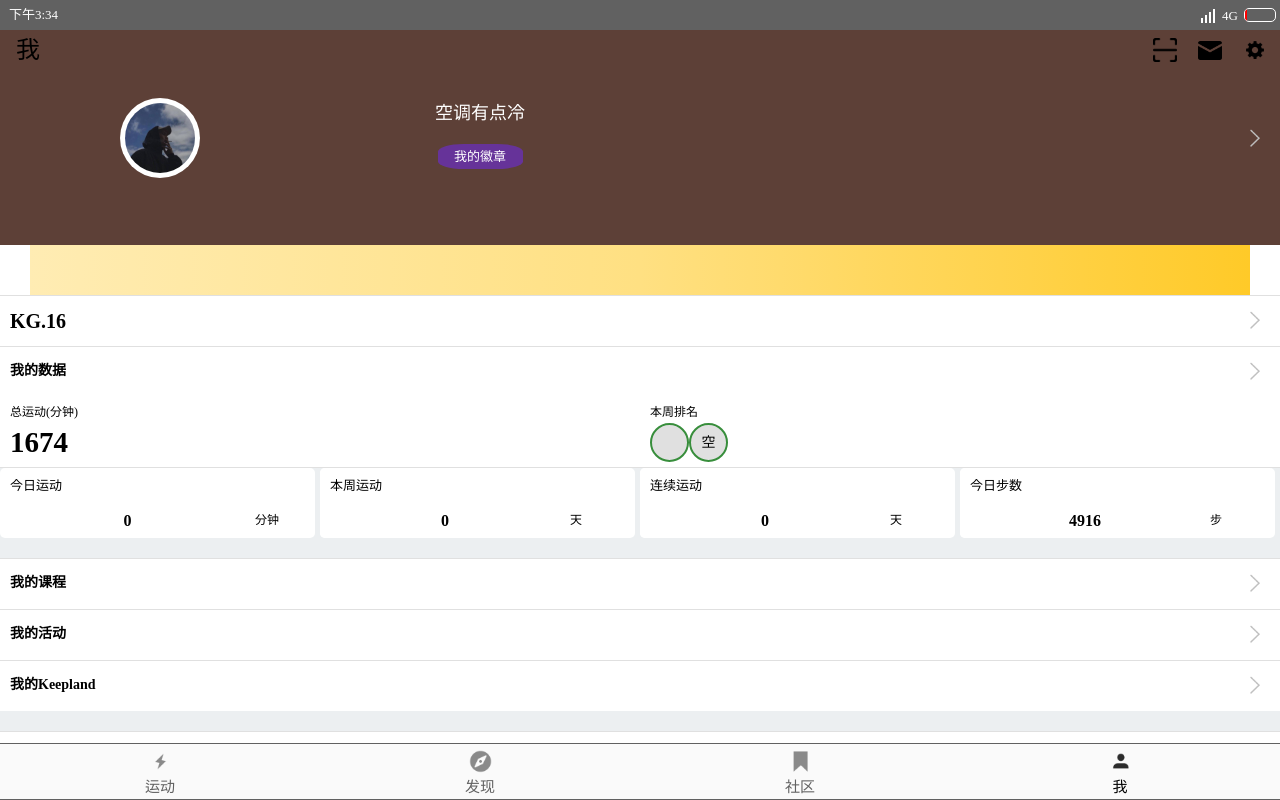
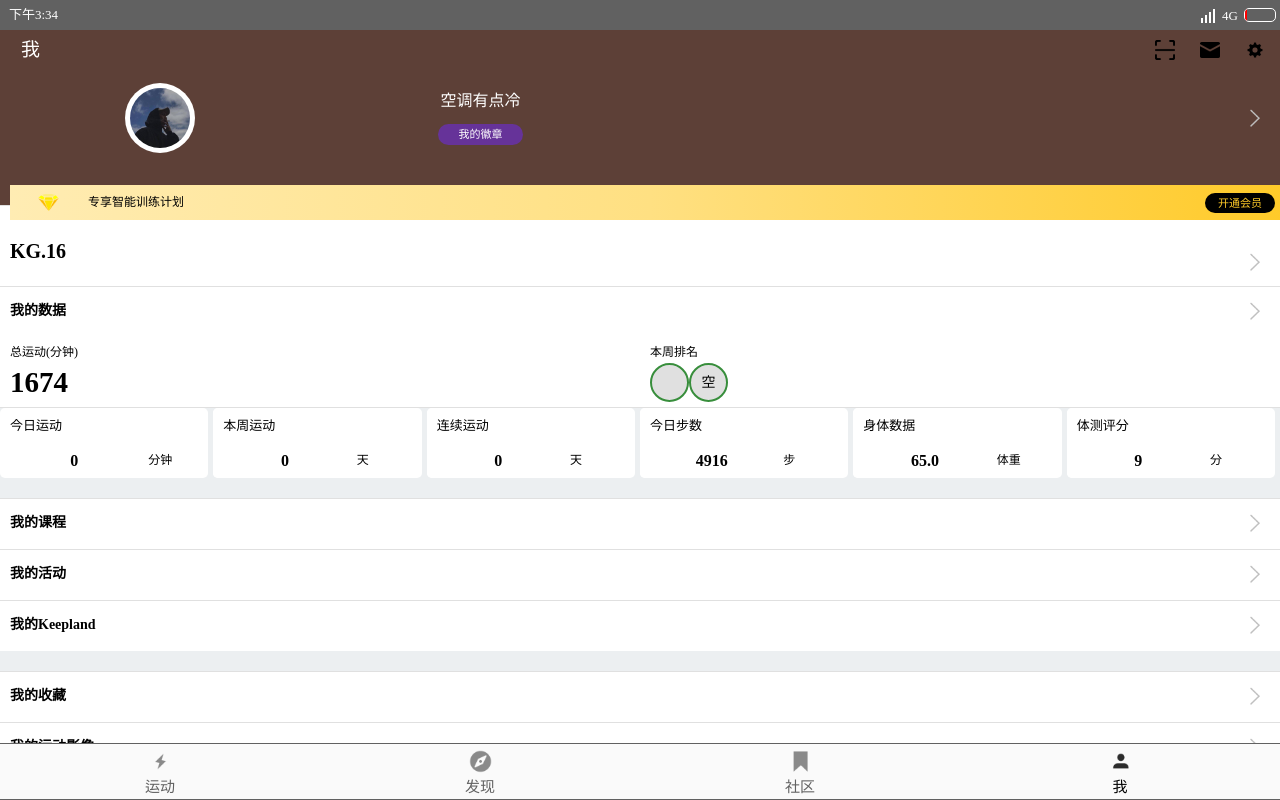
Before and after one commit to Alien1008611/keep2019, a plain HTML site: page page/me.html in a window 1280 px wide. Drawn offline with Linux system fonts and the light colour scheme.

Commit message:
标题跟新

```diff
--- a/css/me/dynamic.css
+++ b/css/me/dynamic.css
@@ -6,6 +6,7 @@
     align-items: center;
     position: fixed;
     top: 20px;
+    z-index: 9999;
 
 }
 
@@ -27,6 +28,7 @@
     flex: 1;
     width: 100%;
     overflow: scroll;
+    position: relative;
 }
 .me_start_right_div{
     height: 40px;
@@ -34,15 +36,16 @@
     margin-right: 5px;
     background-repeat: no-repeat;
     background-position: center;
-    background-size: 60%;
+    background-size: 50%;
     line-height: 40px;
     text-align: right;
-    font-size: 24px;
+    font-size: 19px;
+    color: white;
 }
 
 
 #me_name{
-    height: 215px;
+    height: 175px;
     background-color: #5D4037;
     display: flex;
     flex-flow: column;
@@ -70,8 +73,8 @@
     align-items: center;
 }
 #name_left_img{
-    height: 80px;
-    width: 80px;
+    height: 70px;
+    width: 70px;
     background-color: white;
     border-radius: 50%;
     display: flex;
@@ -79,8 +82,8 @@
     align-items: center;
 }
 #name_left_img1{
-    height: 70px;
-    width: 70px;
+    height: 60px;
+    width: 60px;
     background-color: #E0E0E0;
     background-image: url(../../img/me/22.jpg);
     background-repeat: no-repeat;
@@ -94,14 +97,18 @@
 #name_right{
     height: 100px;
     width: 50%;
+    display: flex;
+    flex-flow: column;
+    justify-content: flex-end;
+    margin-left: 2px;
+
 }
 #me_nickname{
-    height: 50px;
-
-    line-height: 50px;
+    height: 35px;
+    line-height: 35px;
     text-align: center;
     color: white;
-    font-size: 18px;
+    font-size: 16px;
 }
 #me_nickname_down{
     height: 50px;
@@ -111,19 +118,22 @@
     align-items: center;
 
 }
+
+
+
 /*#me_nickname_down01{*/
 
 /*}*/
 #me_nickname_down02{
-    height: 25px;
+    height: 21px;
     width: 85px;
     background-color: rebeccapurple;
-    border-radius: 30%;
+    border-radius: 15px;
     margin-top: 6px;
     color: white;
-    line-height: 25px;
+    line-height: 21px;
     text-align: center;
-    font-size: 13px;
+    font-size: 11px;
 }
 
 
@@ -132,18 +142,52 @@
     /*width: 40px;*/
     /*background-color: white;*/
     /*background-image: url(../../img/me/big.png);*/
-    /*background-repeat: no-repeat;*/
-    /*background-position: center;*/
-    /*background-size: cover;*/
+
 
 /*}*/
 
 #me_name_down{
-    height: 50px;
+    height: 35px;
+    width: 100%;
     background-image: linear-gradient(to right ,#FFECB3,#FFE082,#FFCA28);
-    margin: 0 30px 0 30px;
+    margin-left: 10px;
+    display: flex;
+    justify-content: space-between;
+    align-items: center;
+    position: absolute;
+    top: 155px;
 
 }
+
+#diamond{
+    height: 35px;
+    width: 78px;
+    background-image: url(../../img/me/diamond.png);
+    background-repeat: no-repeat;
+    background-position: center;
+    background-size: 30%;
+}
+#diamond_name{
+    height: 21px;
+    flex: 1;
+    font-size: 12px;
+    line-height: 21px;
+    text-align: left;
+}
+#open_diamond{
+    height: 20px;
+    width: 70px;
+    background-color: black;
+    color:#FFCA28 ;
+    border-radius: 15px;
+    font-size: 11px;
+    line-height: 21px;
+    text-align: center;
+    margin-right: 15px;
+
+}
+
+
 
 #infor{
     height: 940px;
@@ -151,14 +195,16 @@
     background-color: #ECEFF1;
 }
 #KG{
-    height: 50px;
+    height: 80px;
     display: flex;
     justify-content:space-between;
     background-color:white;
+    align-items: flex-end;
+
 
 }
 .date_name1{
-    height: 50px;
+    height: 60px;
     width: 100px;
     margin-left: 10px;
     line-height: 50px;
--- a/page/me.html
+++ b/page/me.html
@@ -36,7 +36,7 @@
     </div>
 
 
-    <div id="me_start">
+    <div id="me_start" class="">
         <div id="me_start_left" >
             <div class="me_start_right_div ">我</div>
         </div>
@@ -56,11 +56,11 @@
                             <div id="name_left_img1" ></div>
                         </div>
                     </div>
-                    <div id="name_right">
-                        <div id="me_nickname">空调有点冷</div>
+                    <div id="name_right" class="">
+                        <div id="me_nickname" class="">空调有点冷</div>
                         <div id="me_nickname_down">
                             <!--<div id=""></div>-->
-                            <div id="me_nickname_down02">我的徽章</div>
+                            <div id="me_nickname_down02" class="">我的徽章</div>
                         </div>
                     </div>
                 </div>
@@ -70,9 +70,15 @@
         </div>
 
 
-        <div id="me_name_down"></div>
+        <div id="me_name_down"class="">
+            <div id="diamond" class=""></div>
+            <div id="diamond_name" class="">专享智能训练计划</div>
+            <div id="open_diamond" class="">开通会员</div>
+        </div>
+
+
         <div id="infor" >
-            <div id="KG">
+            <div id="KG" class="">
                 <div class="date_name1 ">KG.16</div>
                 <div class="date_img "></div>
             </div>
@@ -131,6 +137,26 @@
                         <div class="record_div_down ">
                             <div class="record_div_down01 ">4916</div>
                             <div class="record_div_down02 ">步</div>
+                        </div>
+                    </div>
+                </div>
+
+                <div class="record_div ">
+                    <div class="record_div ">
+                        <div class="record_div_up ">身体数据</div>
+                        <div class="record_div_down ">
+                            <div class="record_div_down01 ">65.0</div>
+                            <div class="record_div_down02 ">体重</div>
+                        </div>
+                    </div>
+                </div>
+
+                <div class="record_div ">
+                    <div class="record_div ">
+                        <div class="record_div_up ">体测评分</div>
+                        <div class="record_div_down ">
+                            <div class="record_div_down01 ">9</div>
+                            <div class="record_div_down02 ">分</div>
                         </div>
                     </div>
                 </div>
```
Also changed, not shown: css/find/dynamic.css (+5 -7 lines), css/sport/dynamic.css (+10 -1 lines), page/keep_find.html (+3 -3 lines), page/keep_sport_area.html (+3 -1 lines), img/me/diamond.png (added).
